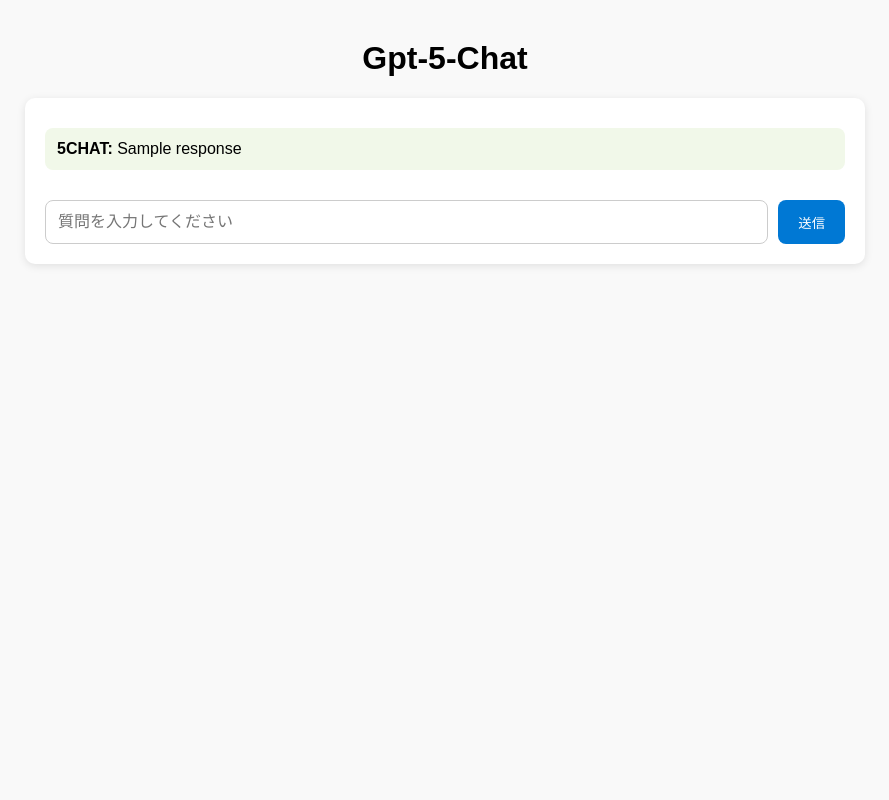
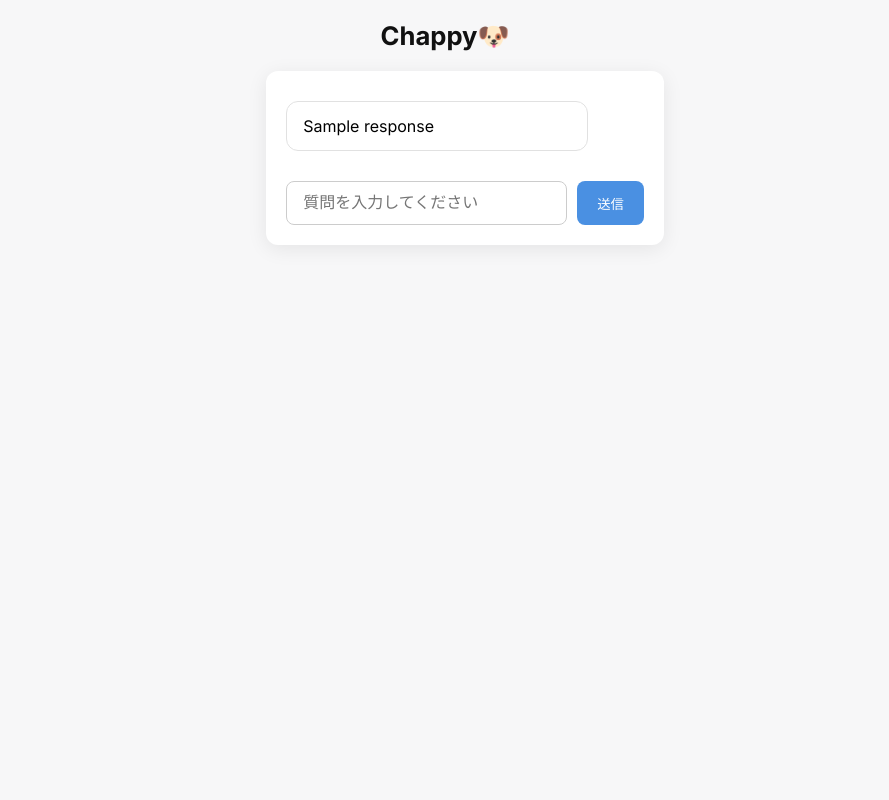
Before and after one commit to furyu0927/azurewebapp, a Flask app: template templates/index.html in a window 1280 px wide. Shown: the whole page, without its empty margins (195-1084 px from the left). Run offline with Flask 3, Linux system fonts and the light colour scheme; the template is opened without the code that fills it: most values are stand-ins (such as "Sample title", 1, 10 or a date in 2020).

Commit message:
Update index.html with ChatGPT-style UI

```diff
--- a/templates/index.html
+++ b/templates/index.html
@@ -2,74 +2,200 @@
 <html lang="ja">
 <head>
     <meta charset="UTF-8">
-    <title>Gpt-5-Chat</title>
+    <title>Chappy🐶</title>
+    <link href="https://fonts.googleapis.com/css2?family=Inter:wght@400;600;700&display=swap" rel="stylesheet">
     <style>
         body {
-            font-family: Arial, sans-serif;
-            margin: 40px;
-            background-color: #f9f9f9;
+            font-family: 'Inter', sans-serif;
+            margin: 0;
+            padding: 0;
+            background-color: #f7f7f8;
+            display: flex;
+            justify-content: center;
+            align-items: flex-start;
+            min-height: 100vh;
         }
         h1 {
+            font-weight: 700;
+            font-size: 1.6rem;
+            color: #111;
+            margin: 20px 0;
             text-align: center;
         }
         .chat-container {
-            max-width: 800px;
-            margin: 0 auto;
-            background: #fff;
+            width: 100%;
+            max-width: 700px;
+            background: #ffffff;
+            border-radius: 12px;
+            box-shadow: 0 4px 20px rgba(0,0,0,0.08);
+            display: flex;
+            flex-direction: column;
+            overflow: hidden;
             padding: 20px;
-            border-radius: 10px;
-            box-shadow: 0px 2px 8px rgba(0,0,0,0.1);
         }
         .chat-history {
+            flex: 1;
             max-height: 500px;
             overflow-y: auto;
             margin-bottom: 20px;
+            scroll-behavior: smooth;
         }
         .message {
+            position: relative;
             margin: 10px 0;
-            padding: 12px;
-            border-radius: 8px;
+            padding: 12px 16px;
+            border-radius: 12px;
+            max-width: 75%;
+            word-wrap: break-word;
+            white-space: pre-line;
+            font-size: 1rem;
+            line-height: 1.5;
+            opacity: 0;
+            transform: translateY(10px);
+            animation: fadeIn 0.25s forwards;
+        }
+        @keyframes fadeIn {
+            to { opacity: 1; transform: translateY(0); }
         }
         .bot {
-            background: #f1f8e9;
-            text-align: left;
+            background: #ffffff;
+            align-self: flex-start;
+            border: 1px solid #e1e1e1;
+        }
+        .bot::after {
+            content: "";
+            position: absolute;
+            top: 0;
+            left: -8px;
+            width: 0;
+            height: 0;
+            border-top: 10px solid #ffffff;
+            border-right: 10px solid transparent;
+        }
+        .user {
+            background: #daf1ff;
+            align-self: flex-end;
+        }
+        .user::after {
+            content: "";
+            position: absolute;
+            top: 0;
+            right: -8px;
+            width: 0;
+            height: 0;
+            border-top: 10px solid #daf1ff;
+            border-left: 10px solid transparent;
+        }
+        .typing {
+            font-style: italic;
+            color: #555;
+            background: #ffffff;
+            align-self: flex-start;
+            border: 1px solid #e1e1e1;
+        }
+        .typing::after {
+            content: "";
+            position: absolute;
+            top: 0;
+            left: -8px;
+            width: 0;
+            height: 0;
+            border-top: 10px solid #ffffff;
+            border-right: 10px solid transparent;
         }
         .input-box {
             display: flex;
+            gap: 10px;
         }
         .input-box input[type="text"] {
             flex: 1;
-            padding: 12px;
-            font-size: 16px;
+            padding: 12px 16px;
+            font-size: 1rem;
             border: 1px solid #ccc;
             border-radius: 8px;
+            outline: none;
+            transition: all 0.2s ease-in-out;
+        }
+        .input-box input[type="text"]:focus {
+            border-color: #4a90e2;
+            box-shadow: 0 0 5px rgba(74,144,226,0.3);
         }
         .input-box button {
             padding: 12px 20px;
-            margin-left: 10px;
-            background: #0078d4;
+            background: #4a90e2;
             color: white;
             border: none;
             border-radius: 8px;
             cursor: pointer;
+            transition: all 0.2s ease-in-out;
         }
         .input-box button:hover {
-            background: #005a9e;
+            background: #357ab8;
+            transform: translateY(-1px);
+            box-shadow: 0 3px 8px rgba(0,0,0,0.1);
         }
     </style>
 </head>
 <body>
-    <h1>Gpt-5-Chat</h1>
+<div>
+    <h1>Chappy🐶</h1>
     <div class="chat-container">
-        <div class="chat-history">
+        <div class="chat-history" id="chat-history">
             {% if response %}
-                <div class="message bot"><strong>5CHAT:</strong> {{ response }}</div>
+                <div class="message bot">{{ response|replace('\n','<br>')|safe }}</div>
             {% endif %}
         </div>
-        <form method="post" action="/chat" class="input-box">
-            <input type="text" name="user_input" placeholder="質問を入力してください" required>
+        <form method="post" action="/chat" class="input-box" id="chat-form">
+            <input type="text" name="user_input" id="user-input" placeholder="質問を入力してください" required>
             <button type="submit">送信</button>
         </form>
     </div>
+</div>
+
+<script>
+    const form = document.getElementById("chat-form");
+    const historyDiv = document.getElementById("chat-history");
+
+    form.addEventListener("submit", async function(e){
+        e.preventDefault();
+        const inputField = document.getElementById("user-input");
+        const userText = inputField.value.trim();
+        if(!userText) return;
+
+        // ユーザーメッセージを追加
+        const userDiv = document.createElement("div");
+        userDiv.className = "message user";
+        userDiv.textContent = userText;
+        historyDiv.appendChild(userDiv);
+        historyDiv.scrollTop = historyDiv.scrollHeight;
+        inputField.value = "";
+
+        // AIの「入力中…」メッセージ
+        const typingDiv = document.createElement("div");
+        typingDiv.className = "message typing";
+        typingDiv.textContent = "Chappy🐶 が入力中…";
+        historyDiv.appendChild(typingDiv);
+        historyDiv.scrollTop = historyDiv.scrollHeight;
+
+        // フォームデータをPOST
+        const formData = new FormData();
+        formData.append("user_input", userText);
+        const response = await fetch("/chat", { method:"POST", body:formData });
+        const html = await response.text();
+
+        // AI応答を抽出
+        const parser = new DOMParser();
+        const doc = parser.parseFromString(html, "text/html");
+        const aiMessage = doc.querySelector(".chat-history .bot");
+        if(aiMessage){
+            // 「入力中…」を置き換え
+            typingDiv.replaceWith(aiMessage);
+            historyDiv.scrollTop = historyDiv.scrollHeight;
+        } else {
+            // エラー時は入力中を消す
+            typingDiv.remove();
+        }
+    });
+</script>
 </body>
 </html>
```
